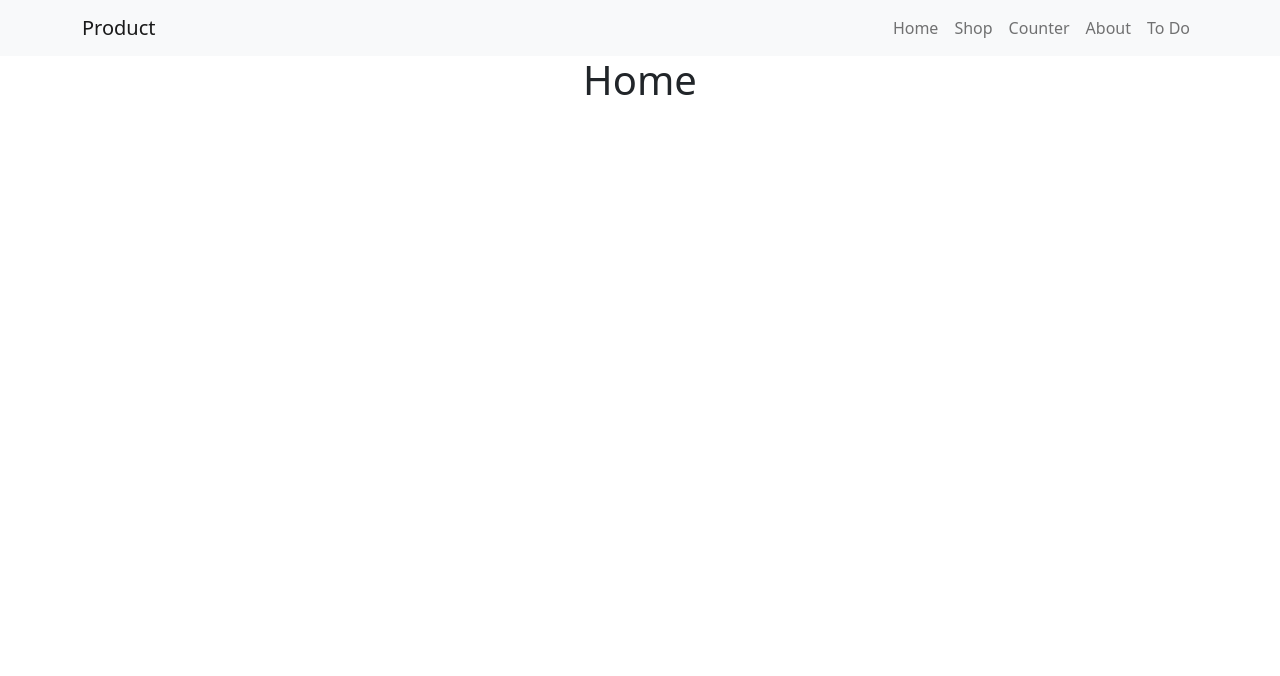
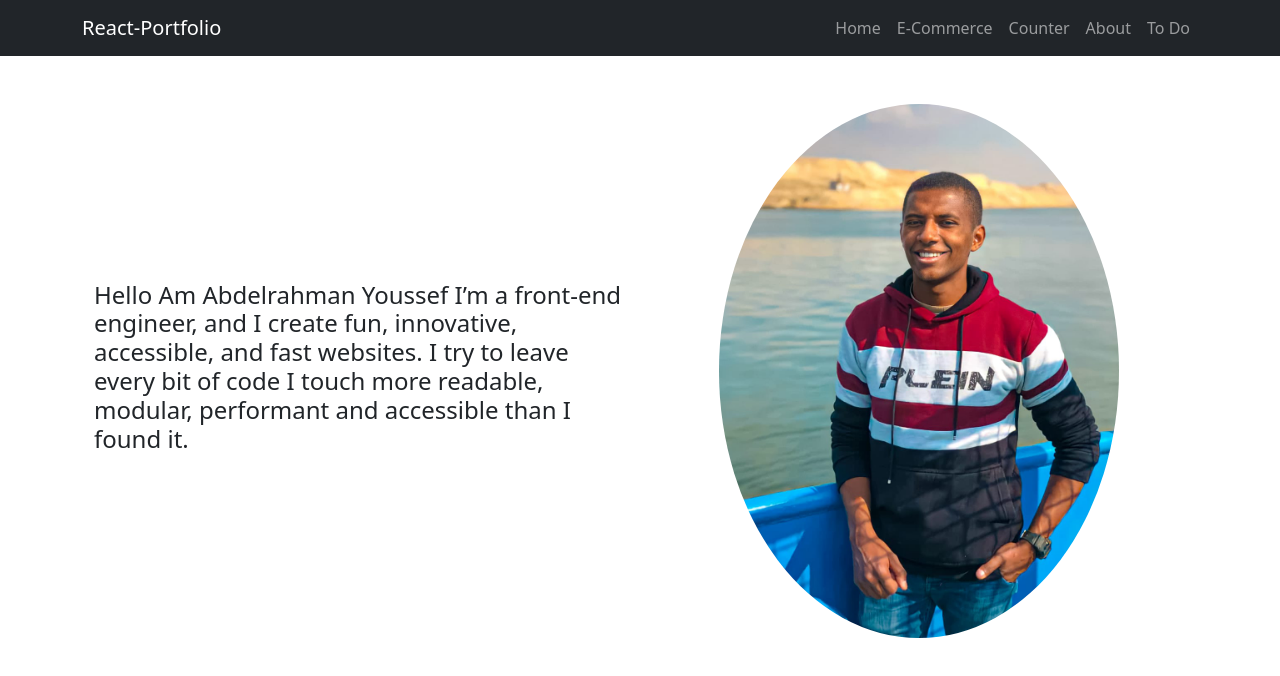
Before and after one commit to Aswani20/react-counter, a React (Create React App) app: page / in a window 1280 px wide. Shown: the top 676 px of the page. Built offline with nearby package versions, Linux system fonts and the light colour scheme.

Commit message:
Add home and style to website

```diff
--- a/src/component/navbar/Navbar.jsx
+++ b/src/component/navbar/Navbar.jsx
@@ -3,12 +3,12 @@ import { Link } from 'react-router-dom';
 const NavbarComponent = () => {
   return (
     <div>
-      <Navbar bg="light" variant="light">
+      <Navbar bg="dark" variant="dark">
         <Container>
-          <Navbar.Brand as={Link} to="/">Product</Navbar.Brand>
+          <Navbar.Brand as={Link} to="/">React-Portfolio</Navbar.Brand>
           <Nav className="ms-auto">
             <Nav.Link as={Link} to="/">Home</Nav.Link>
-            <Nav.Link as={Link} to="/shop">Shop</Nav.Link>
+            <Nav.Link as={Link} to="/shop">E-Commerce</Nav.Link>
             <Nav.Link as={Link} to="/counter">Counter</Nav.Link>
             <Nav.Link as={Link} to="/about">About</Nav.Link>
             <Nav.Link as={Link} to="/todo">To Do</Nav.Link>
--- a/src/pages/counter/Counter.jsx
+++ b/src/pages/counter/Counter.jsx
@@ -1,36 +1,41 @@
 import Increase from "../../component/increase";
 import Decrease from "../../component/decrease";
 // import { useState } from "react";
-import { useSelector,useDispatch } from "react-redux";
-import { increamentCounter,decreamentCounter } from "../../redux/features/counter";
+import { useSelector, useDispatch } from "react-redux";
+import {
+  increamentCounter,
+  decreamentCounter,
+} from "../../redux/features/counter";
 
 const Counter = () => {
   // const [counter,setcounter]=useState(0);
-    const counter =useSelector(state => state.counter.counter)
-    const dispatch =useDispatch()
+  const counter = useSelector((state) => state.counter.counter);
+  const dispatch = useDispatch();
 
-    const increaseNum=()=>{
+  const increaseNum = () => {
     // setcounter(counter+1);
-        dispatch(increamentCounter())
-
+    dispatch(increamentCounter());
+  };
+  const decreaseNum = () => {
+    if (counter > 0) {
+      // setcounter(counter-1);
+      dispatch(decreamentCounter());
     }
-    const decreaseNum=()=>{
-        if(counter >0){
-            // setcounter(counter-1);
-            dispatch(decreamentCounter())
-
-
-        }
-
-    }
+  };
 
   return (
-        <div className="text-center ">
+    <div className="text-center m-5 border border-dark border-1 rounded">
+      <div className="m-5">
         <h1>Counter</h1>
-            <Increase  increase={increaseNum}/>
+        <div className="m-5">
           <p>{counter}</p>
-            <Decrease decrease={decreaseNum}/>
+          <div className="d-flex justify-content-center">
+            <Increase increase={increaseNum} />
+            <Decrease decrease={decreaseNum} />
           </div>
-    )
-}
+        </div>
+      </div>
+    </div>
+  );
+};
 export default Counter;
--- a/src/pages/home/index.jsx
+++ b/src/pages/home/index.jsx
@@ -1,8 +1,26 @@
-const Home=()=>{
-    return(
-        <div>
-            <h1>Home</h1>
+import myImg from "../../assets/me.jpg.jpg";
+
+const Home = () => {
+  const style = {
+    borderRadius: "50%",
+  };
+  return (
+    <div className="container">
+      <div className="container my-5">
+        <div className="row justify-content-between align-items-center">
+          <h4 className="desc text-start col-12 col-md-6">
+            Hello Am Abdelrahman Youssef I’m a front-end engineer, and I create
+            fun, innovative, accessible, and fast websites. I try to leave every
+            bit of code I touch more readable, modular, performant and
+            accessible than I found it.
+          </h4>
+          <div className="col-12 col-md-6">
+            <img style={style} className="w-75" src={myImg} alt="profile" />
+          </div>
         </div>
-    )
-}
+      </div>
+    </div>
+  );
+};
+
 export default Home;
--- a/src/pages/shop/Product.jsx
+++ b/src/pages/shop/Product.jsx
@@ -19,7 +19,6 @@ const Product = () => {
 
   return (
     <div>
-      <div className="m-5">Product</div>
         <div className="d-flex justify-content-center m-5">
           <Card style={{ width: "18rem" }} className="d-flex col-3">
             <Card.Img variant="top" src={image} />
@@ -31,7 +30,7 @@ const Product = () => {
               <hr />
               <Card.Text>{category}</Card.Text>
               <Card.Text>{productDetails.price}$</Card.Text>
-              <Button variant="primary">Go somewhere</Button>
+              {/* <Button variant="primary">Go somewhere</Button> */}
             </Card.Body>
           </Card>
         </div>
--- a/src/pages/shop/Shop.jsx
+++ b/src/pages/shop/Shop.jsx
@@ -3,6 +3,7 @@ import { Link } from "react-router-dom";
 import { Card, Button ,Spinner} from "react-bootstrap";
 import { useDispatch, useSelector } from "react-redux";
 import { getProducts } from "../../redux/features/shopSlice";
+import './style.css'
 
 const Shop = () => {
 
@@ -28,21 +29,20 @@ const Shop = () => {
 
   return (
     <div>
-      <h1 className="my-4">Shop</h1>
       {
         !loading
         ?
         <div className="container d-flex flex-wrap justify-content-between my-5">
         {products.map((item, index) => {
           return (
-            <Link to={`/shop/${item.id}`} key={index} className="vol-3">
-              <Card style={{ width: "18rem" }} className="d-flex col-3">
-                <Card.Img variant="top" src={item.image} />
-                <Card.Body>
+            <Link to={`/shop/${item.id}`} key={index} className="vol-3 link">
+              <Card className="card d-flex col-3 m-3">
+                <Card.Img variant="top" src={item.image} className="image" />
+                <Card.Body className="cardBody">
                   <Card.Title>{item.title}</Card.Title>
                   <Card.Text>{item.category}</Card.Text>
                   <Card.Text>{item.price}$</Card.Text>
-                  <Button variant="primary">Go somewhere</Button>
+                  <Button variant="primary" className="h">Add to Card</Button>
                 </Card.Body>
               </Card>
             </Link>
@@ -50,7 +50,7 @@ const Shop = () => {
         })}
       </div>
       :
-      <Spinner animation="border" />
+      <Spinner animation="border" className="m-5" />
 
       }
 
--- /dev/null
+++ b/src/pages/shop/style.css
@@ -0,0 +1,18 @@
+.link{
+    text-decoration: none;
+}
+.card{
+    width: 18rem ;
+    border-radius: 5px;
+    color: #000 ;
+    background-color: lightgrey;
+    text-decoration: none;
+}
+.cardBody{
+    height: 18rem;
+}
+.image{
+    height: 20rem;
+    margin-bottom: 20px;
+
+}
```
Also changed, not shown: src/assets/me.jpg.jpg (added). Lines whose indentation alone changed are shown as unchanged.
